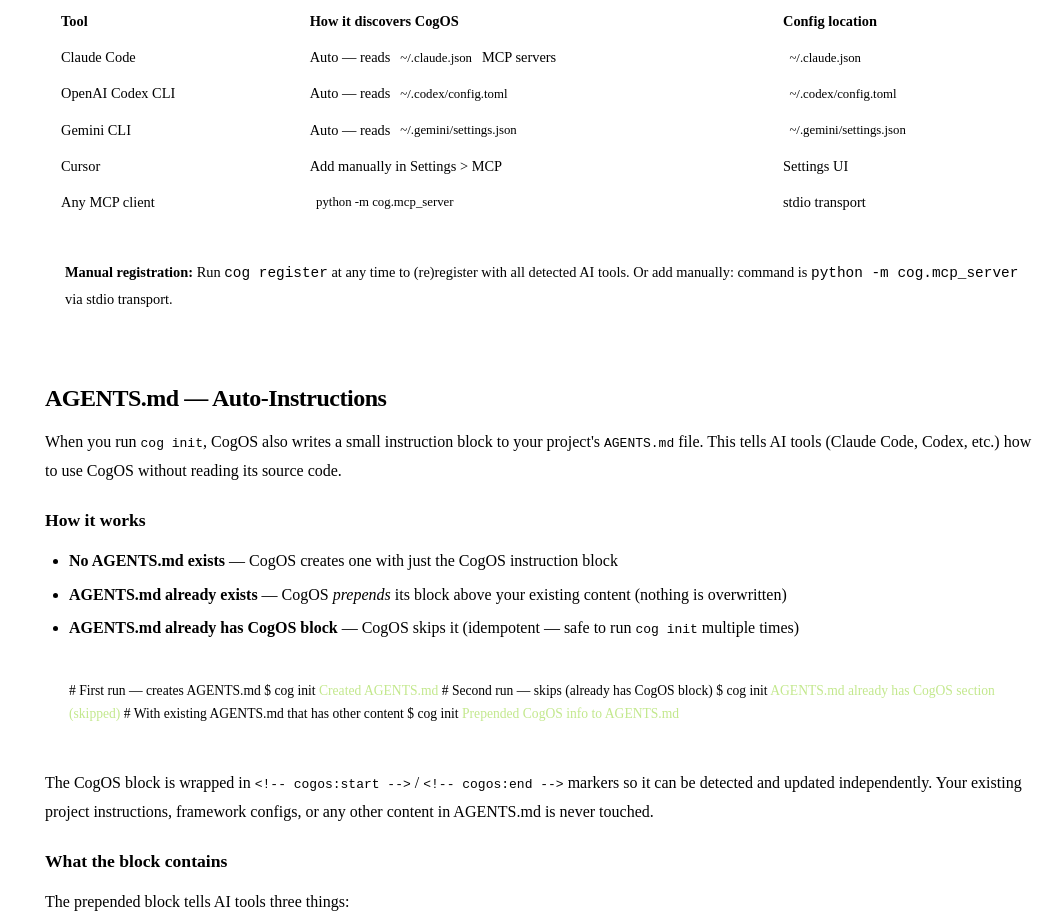
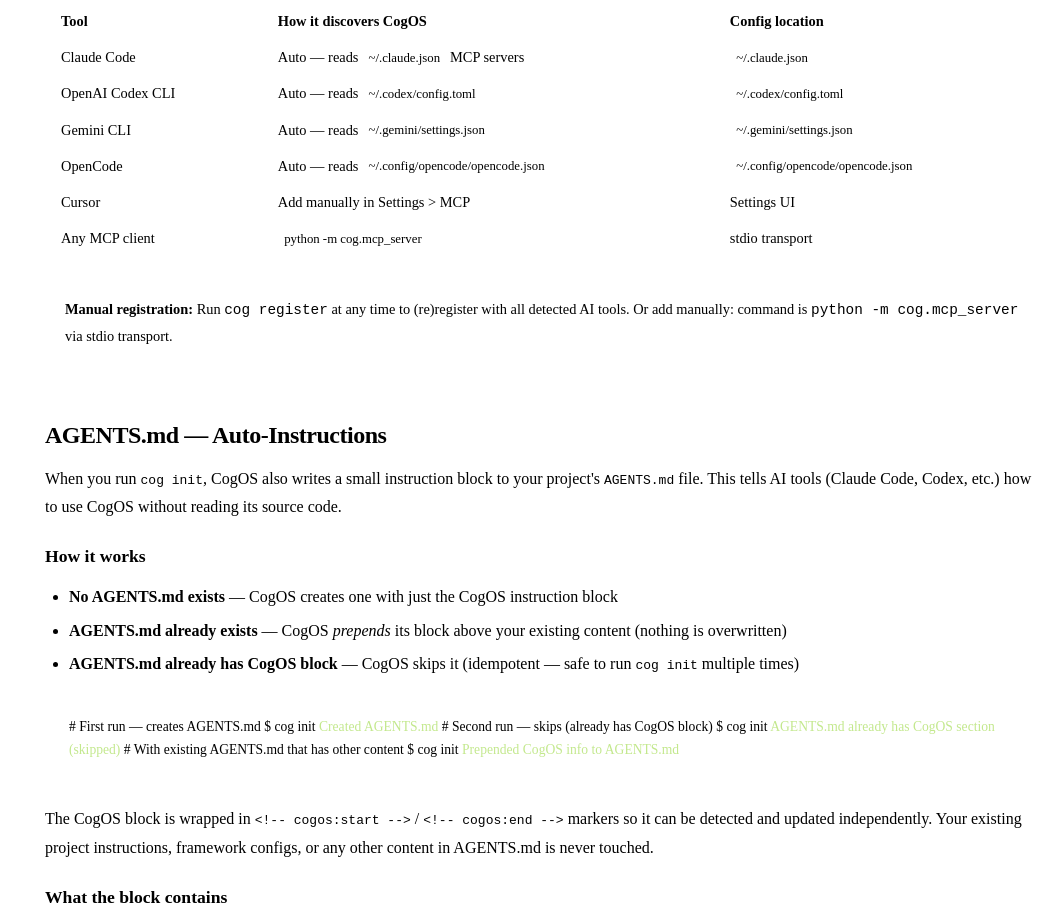
Before and after one commit to corbybender/cog, a plain HTML site: page cogos-site/docs.html in a window 1280 px wide. Shown: the part 2248-3169 px from the top of the page, without its empty margins (231-1280 px from the left). Drawn offline with Linux system fonts and the light colour scheme.

Commit message:
Add opencode to supported AI tools table in docs

```diff
--- a/cogos-site/docs.html
+++ b/cogos-site/docs.html
@@ -299,6 +299,11 @@
                                 <td>Gemini CLI</td>
                                 <td>Auto &mdash; reads <code>~/.gemini/settings.json</code></td>
                                 <td><code>~/.gemini/settings.json</code></td>
+                            </tr>
+                            <tr>
+                                <td>OpenCode</td>
+                                <td>Auto &mdash; reads <code>~/.config/opencode/opencode.json</code></td>
+                                <td><code>~/.config/opencode/opencode.json</code></td>
                             </tr>
                             <tr>
                                 <td>Cursor</td>
```
